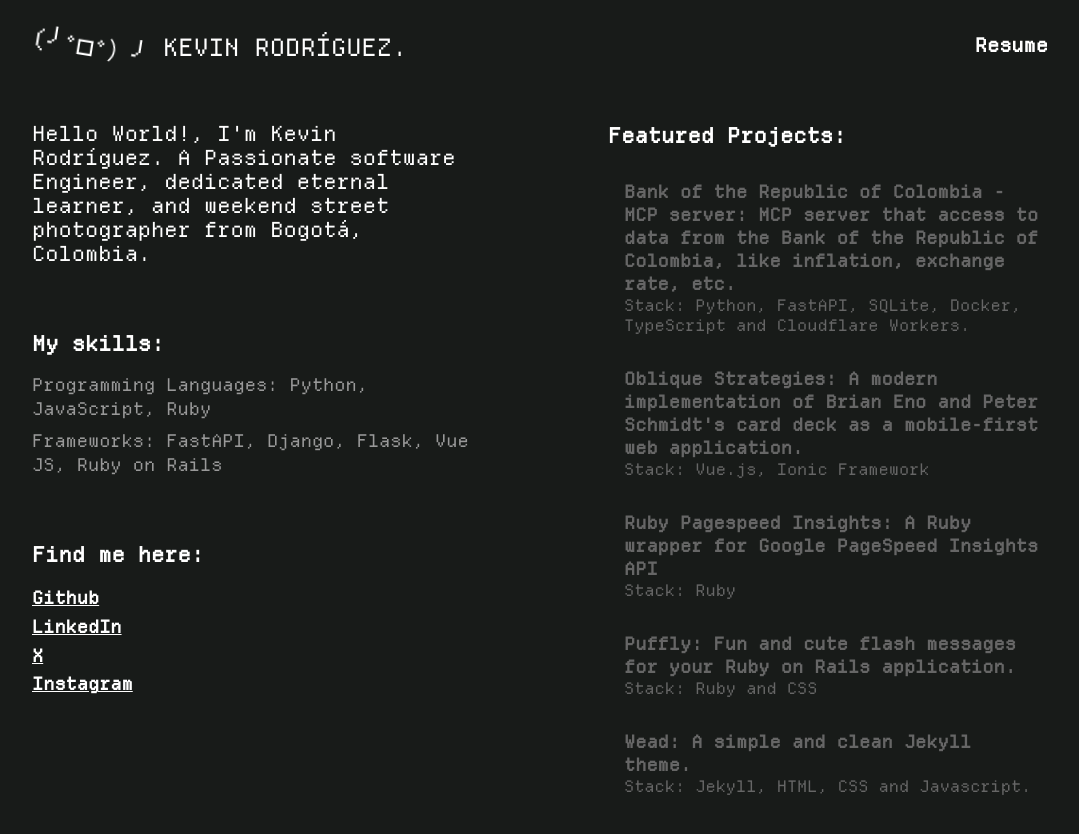
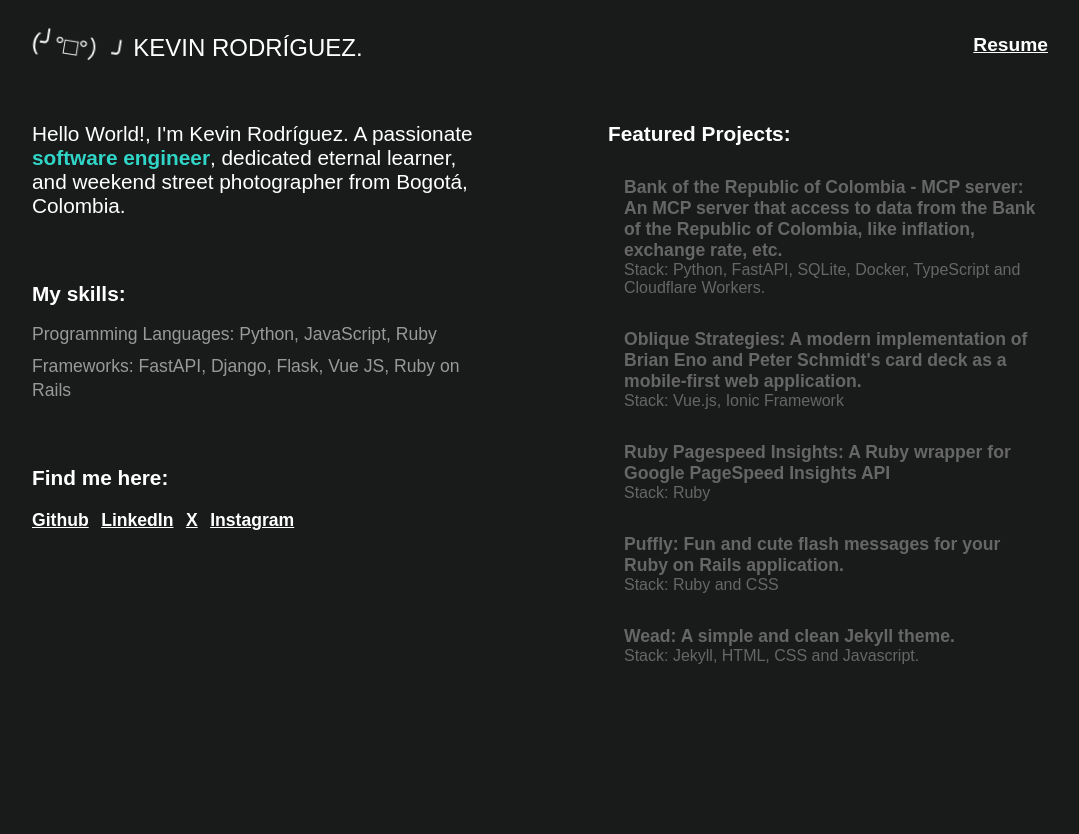
Before and after one commit to kevyder/kevyder.github.io, a Jekyll site: the page built from index.markdown, in a window 1280 px wide. Shown: the top 834 px of the page, without its empty margins (96-1175 px from the left). Built offline with Jekyll 4.4.1, drawn with Linux system fonts in a browser that asks for light colours; some web fonts are replaced.

Commit message:
feat: change website font to superhelio

```diff
--- a/_includes/head.html
+++ b/_includes/head.html
@@ -3,7 +3,7 @@
   <meta http-equiv="X-UA-Compatible" content="ie=edge">
   <meta name="theme-color" content="#181b19">
   <meta name="viewport" content="width=device-width, initial-scale=1">
-  <meta name="description" content="">
+  <meta name="description" content="Kevin Rodríguez is a passionate software engineer, dedicated eternal learner, and weekend street photographer from Bogotá, Colombia">
   <meta http-equiv="Refresh" content="url=https://kevyder.dev/">
 
   <!-- open graph -->
--- a/_projects/2025-10-14-banrepco-mcp.markdown
+++ b/_projects/2025-10-14-banrepco-mcp.markdown
@@ -1,7 +1,7 @@
 ---
 layout: project
 title:  "Bank of the Republic of Colombia - MCP server"
-description: "MCP server that access to data from the Bank of the Republic of Colombia, like inflation, exchange rate, etc."
+description: "An MCP server that access to data from the Bank of the Republic of Colombia, like inflation, exchange rate, etc."
 stack: "Python, FastAPI, SQLite, Docker, TypeScript and Cloudflare Workers."
 source: "https://github.com/kevyder/banrepco_mcp"
 order: 1
--- a/_sass/header.scss
+++ b/_sass/header.scss
@@ -1,3 +1,5 @@
+
+$dark-turquoise: #30d5c8;
 
 header {
   height: 10%;
@@ -138,13 +140,12 @@ header {
     border-bottom: 2px solid transparent;
     transition: border-color 0.3s;
     line-height: 1.8rem;
+    text-decoration: underline;
 
     &:hover {
-      border-color: #ffffff;
+      color: $dark-turquoise;
+      border-color: $dark-turquoise;
       text-decoration: underline;
     }
   }
-  &:hover {
-    text-decoration: underline;
-  }
 }
--- a/_sass/main-section.scss
+++ b/_sass/main-section.scss
@@ -1,3 +1,5 @@
+$dark-turquoise: #30d5c8;
+
 .main {
   min-height: 90%;
   width: 100%;
@@ -7,6 +9,11 @@
     flex-direction: column;
     width: 80%;
     margin: 10% 5%;
+  }
+
+  .accentuated {
+    font-weight: bold;
+    color: $dark-turquoise;
   }
 
   // about me section
@@ -60,6 +67,10 @@
     }
 
     .social-links {
+      li {
+        display: inline;
+        margin-right: .5rem;
+
         .social-link {
           font-size: 1.1rem;
           text-decoration: underline;
@@ -70,7 +81,9 @@
           line-height: 1.8rem;
 
           &:hover {
-          border-color: #ffffff;
+            color: $dark-turquoise;
+            border-color: $dark-turquoise;
+          }
         }
       }
     }
@@ -115,8 +128,8 @@
       color: #666;
 
       &:hover {
-        border-bottom: 1px solid #ffffff;
-        color: #ffffff;
+        border-bottom: 1px solid $dark-turquoise;
+        color: $dark-turquoise;
       }
 
       @media (max-width: 768px) {
--- a/assets/css/styles.scss
+++ b/assets/css/styles.scss
@@ -1,5 +1,8 @@
 ---
 ---
+
+@import url('https://fonts.cdnfonts.com/css/superhelio?styles=9424');
+
 
 * {
   padding: 0;
@@ -8,20 +11,13 @@
   text-decoration: none;
 }
 
-@font-face {
-  font-family: 'DepartureMono';
-  src: url("/fonts/DepartureMono-Regular.woff2") format("woff2"),
-        url("/fonts/DepartureMono-Regular.woff") format("woff");
-  font-weight: normal;
-  font-style: normal;
-}
-
-
 body,
 html {
   height: 100%;
   max-width: 100%;
-  font-family: 'DepartureMono', monospace;
+  font-family: 'superhelio _regular', sans-serif;
+  font-weight: normal;
+  font-style: normal;
   background-color: #181b19;
   color: #ffffff;
 }
--- a/index.markdown
+++ b/index.markdown
@@ -5,6 +5,6 @@
 layout: home
 description:
     Hello World!, I'm Kevin Rodríguez.
-    A Passionate software Engineer, dedicated eternal learner, and weekend street photographer
+    A passionate <span class="accentuated">software engineer</span>, dedicated eternal learner, and weekend street photographer
     from Bogotá, Colombia.
 ---
```
Also changed, not shown: assets/js/app.js (+20 -20 lines). Lines whose indentation alone changed are shown as unchanged.
